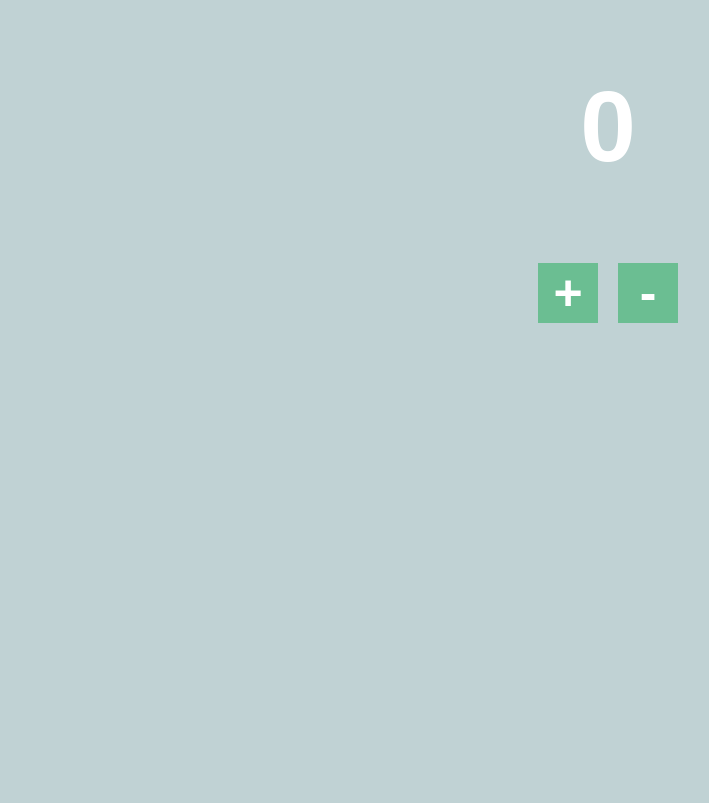
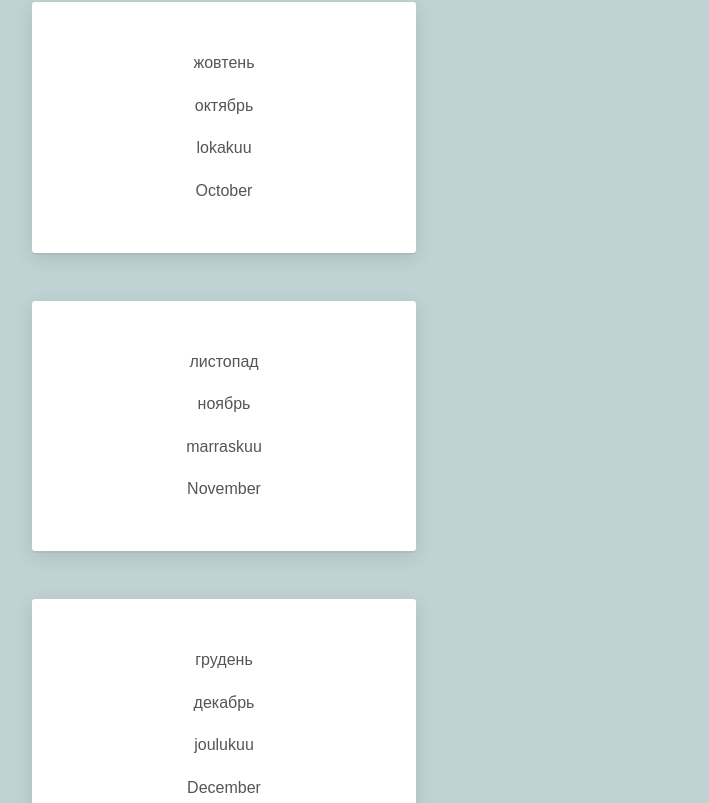
Before and after one commit to irensula/4lang-app, a React (Create React App) app: page / in a window 1280 px wide. Shown: the part 5277-6080 px from the top of the page, without its empty margins (32-741 px from the left). Before the commit the page ends 5640 px from the top, so only its background shows below. Built offline with nearby package versions, Linux system fonts and the light colour scheme.

Commit message:
Add files via upload

```diff
--- a/src/months.js
+++ b/src/months.js
@@ -61,6 +61,28 @@ const months = [
         russian: "сентябрь",
         finnish: "syyskuu",
         english: "September"
+      },
+      ,
+      {
+        id: 10,
+        ukrainian: "жовтень",
+        russian: "октябрь",
+        finnish: "lokakuu",
+        english: "October"
+      },
+      {
+        id: 11,
+        ukrainian: "листопад",
+        russian: "ноябрь",
+        finnish: "marraskuu",
+        english: "November"
+      },
+      {
+        id: 12,
+        ukrainian: "грудень",
+        russian: "декабрь",
+        finnish: "joulukuu",
+        english: "December"
       }
 ]
 export default months;
```
